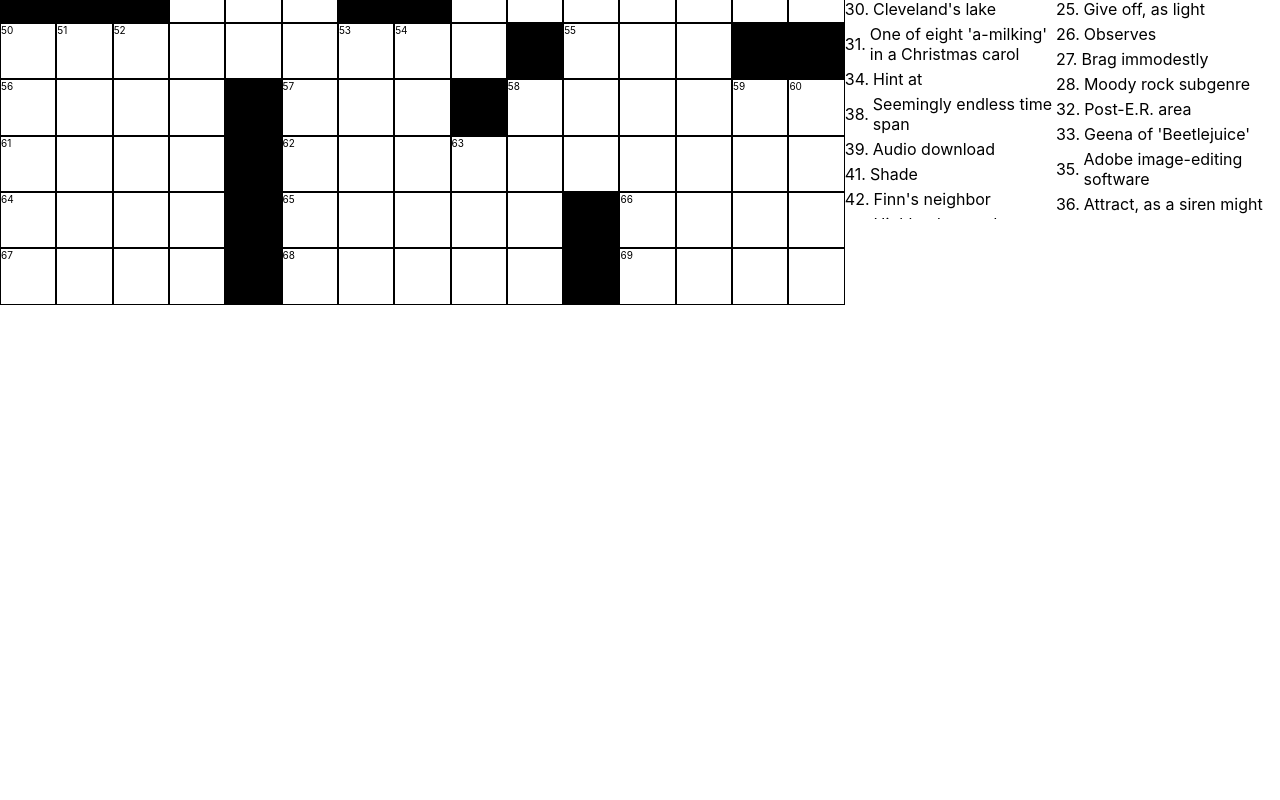
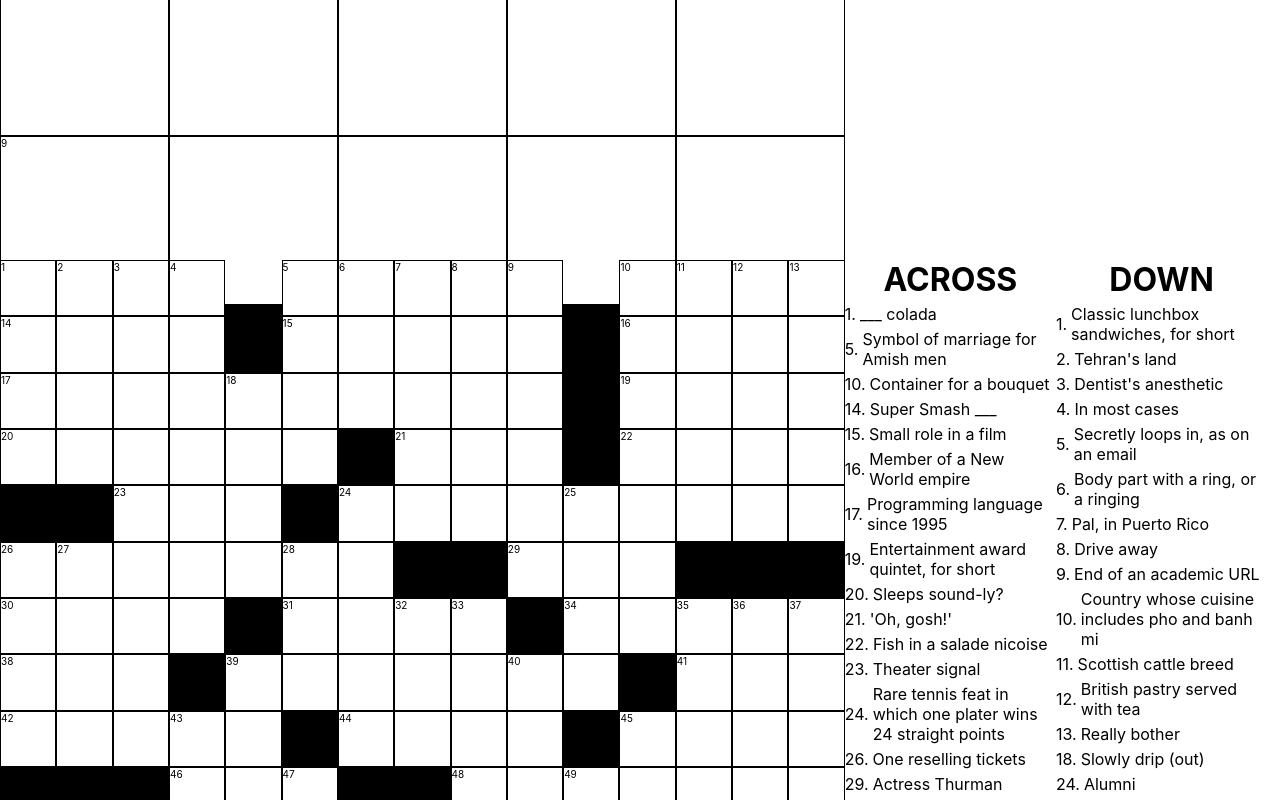
Before and after one commit to LucasMc17/Ultimate-React-Crossword, a React (Create React App) app: page / in a window 1280 px wide. Shown: the part 540-1340 px from the top of the page. Before the commit the page ends 845 px from the top, so only its background shows below. Built offline with nearby package versions, Linux system fonts and the light colour scheme.

Commit message:
basic event hooks implemented but might want to consider putting them on a useEffect instead of the keystroke event if I can avoid an endless loop

```diff
--- a/src/App.js
+++ b/src/App.js
@@ -44,13 +44,44 @@ const dataArray = [
   ],
 ];
 
-const onInput = (input, crosswordData) => {
+const onInput = (x, y, input, crosswordData) => {
   console.log("SOMEONE IS INPUTTING");
-  console.log(input);
-  console.log(crosswordData);
-  return crosswordData.map((row) =>
-    row.map((col) => (col ? { ...col, input } : col)),
-  );
+  // console.log(input);
+  // console.log(crosswordData);
+  // console.log(x);
+  // console.log(y);
+  // return crosswordData.map((row) =>
+  //   row.map((col) => (col ? { ...col, input } : col)),
+  // );
+};
+
+const onCellCorrect = (x, y, input, crosswordData) => {
+  console.log("THAT CELL IS CORRECT");
+  // console.log(input);
+  // console.log(crosswordData);
+  // console.log(x);
+  // console.log(y);
+  // return crosswordData.map((row) =>
+  //   row.map((col) => (col ? { ...col, input: "CORRECT" } : col)),
+  // );
+};
+
+const onClueCorrect = (clueNum, direction, crosswordData) => {
+  console.log("THAT CLUE IS CORRECT");
+  // console.log(clueNum);
+  // console.log(direction);
+  // console.log(crosswordData);
+  // return crosswordData.map((row) =>
+  //   row.map((col) => (col ? { ...col, input: "CORRECT" } : col)),
+  // );
+};
+
+const onPuzzleFinished = (crosswordData) => {
+  console.log("THE PUZZLE IS FINISHED");
+};
+
+const onPuzzleCorrect = (crosswordData) => {
+  console.log("THE PUZZLE IS CORRECT");
 };
 
 const acrosses = [
@@ -72,14 +103,19 @@ const downs = [
 function App() {
   return (
     <div className="App">
-      {/* <Crossword
+      <Crossword
         rows={2}
         columns={5}
         data={dataArray}
         revealAnswers={false}
         acrosses={acrosses}
         downs={downs}
-      /> */}
+        onInput={onInput}
+        onCellCorrect={onCellCorrect}
+        onClueCorrect={onClueCorrect}
+        onPuzzleFinished={onPuzzleFinished}
+        onPuzzleCorrect={onPuzzleCorrect}
+      />
       <Crossword
         rows={15}
         columns={15}
@@ -88,6 +124,8 @@ function App() {
         acrosses={exampleAcrosses}
         downs={exampleDowns}
         onInput={onInput}
+        onCellCorrect={onCellCorrect}
+        onClueCorrect={onClueCorrect}
       />
     </div>
   );
--- a/src/react-crossword/index.js
+++ b/src/react-crossword/index.js
@@ -13,6 +13,10 @@ function Crossword({
   acrosses,
   downs,
   onInput,
+  onCellCorrect,
+  onClueCorrect,
+  onPuzzleFinished,
+  onPuzzleCorrect,
 }) {
   const cols = data[0].length;
   //   if (data.length !== rows * columns) {
@@ -84,9 +88,64 @@ function Crossword({
       );
       let newData;
       if (onInput) {
-        newData = onInput(char.key.toUpperCase(), nextState);
+        newData = onInput(xFocus, yFocus, char.key.toUpperCase(), nextState);
       }
-
+      if (
+        onCellCorrect &&
+        nextState[yFocus][xFocus].input === nextState[yFocus][xFocus].answer
+      ) {
+        newData = onCellCorrect(xFocus, yFocus, char.key, nextState);
+      }
+      //   console.log(
+      //     nextState
+      //       .flat(1)
+      //       .filter(
+      //         (square) =>
+      //           square &&
+      //           square.acrossNum === nextState[yFocus][xFocus].acrossNum,
+      //       ),
+      //   );
+      if (
+        onClueCorrect && across
+          ? nextState
+              .flat(1)
+              .filter(
+                (square) =>
+                  square &&
+                  square.acrossNum === nextState[yFocus][xFocus].acrossNum,
+              )
+              .every((square) => square.input === square.answer)
+          : nextState
+              .flat(1)
+              .filter(
+                (square) =>
+                  square &&
+                  square.downNum === nextState[yFocus][xFocus].downNum,
+              )
+              .every((square) => square.input === square.answer)
+      ) {
+        newData = onClueCorrect(
+          across
+            ? dataSet[yFocus][xFocus].acrossNum
+            : dataSet[yFocus][xFocus].downNum,
+          across ? "across" : "down",
+          nextState,
+        );
+      }
+      if (
+        onPuzzleFinished &&
+        nextState.flat(1).every((square) => !square || square.input)
+      ) {
+        newData = onPuzzleFinished(nextState);
+      }
+      if (
+        onPuzzleCorrect &&
+        nextState
+          .flat(1)
+          .every((square) => !square || square.input === square.answer)
+      ) {
+        newData = onPuzzleCorrect(nextState);
+      }
       if (newData) {
         setDataSet(newData);
       } else {
```
